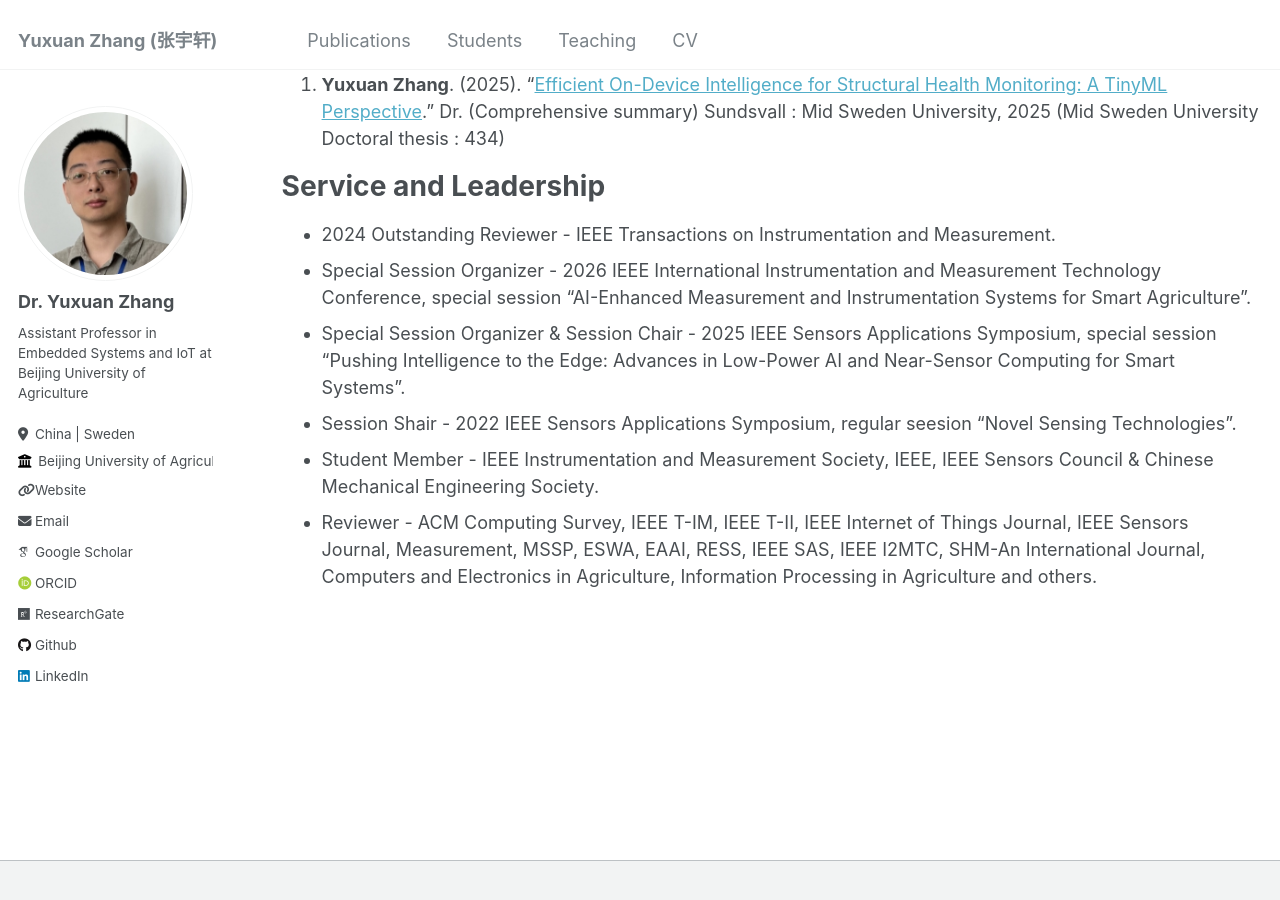
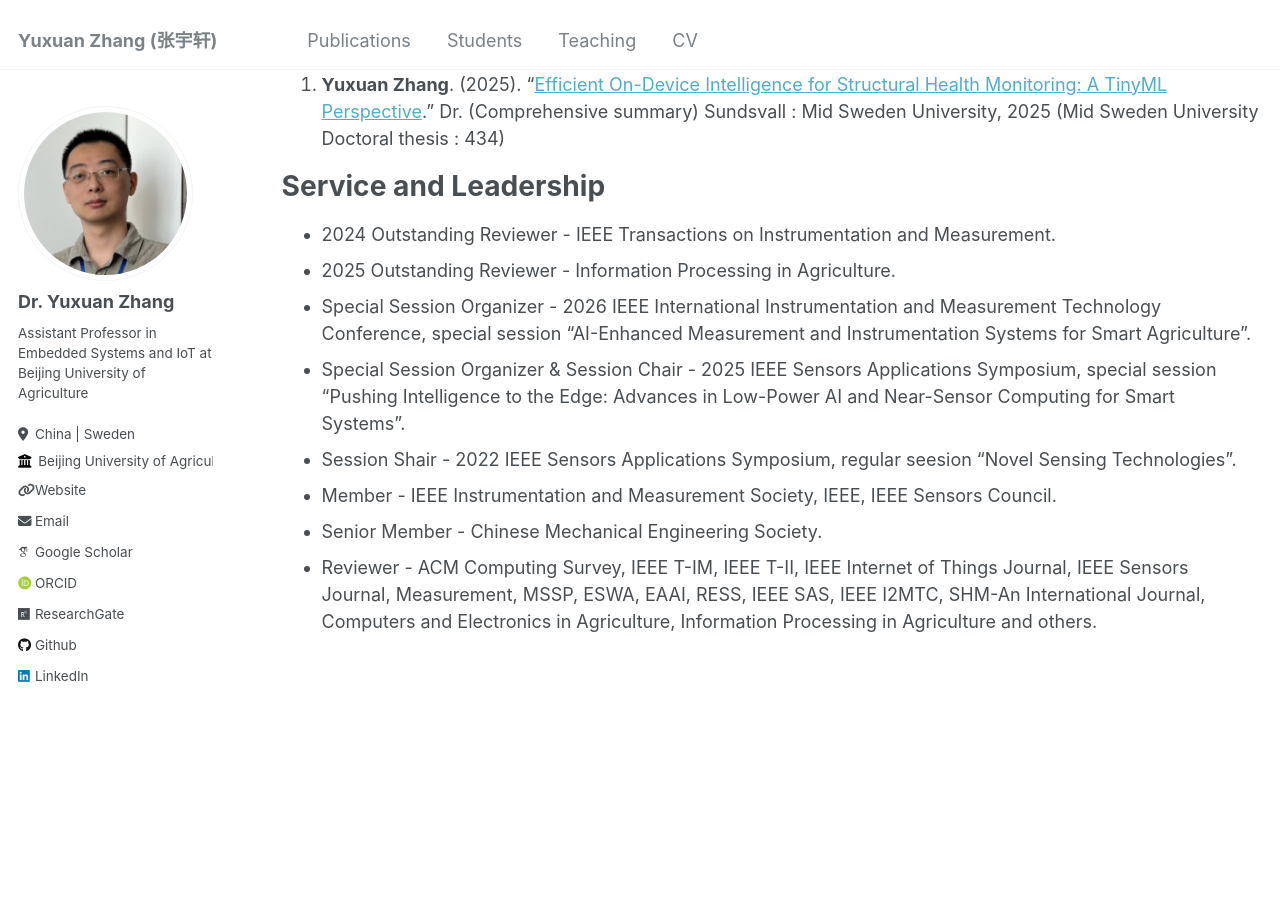
Before and after one commit to YuxuanZhang-96/YuxuanZhang-96.github.io, a Jekyll site: the page built from _pages/cv.md, in a window 1280 px wide and 900 px high, scrolled down 3918 px. Built offline with Jekyll 4.4.1, drawn with Linux system fonts in a browser that asks for light colours; some web fonts are replaced.

Commit message:
Update cv.md

```diff
--- a/_pages/cv.md
+++ b/_pages/cv.md
@@ -88,8 +88,10 @@ __Doctoral Thesis, Comprehensive Summaries__
 Service and Leadership
 ======
 * 2024 Outstanding Reviewer                 - IEEE Transactions on Instrumentation and Measurement.
+* 2025 Outstanding Reviewer                 - Information Processing in Agriculture.
 * Special Session Organizer                 - 2026 IEEE International Instrumentation and Measurement Technology Conference, special session "AI-Enhanced Measurement and Instrumentation Systems for Smart Agriculture".
 * Special Session Organizer & Session Chair - 2025 IEEE Sensors Applications Symposium, special session "Pushing Intelligence to the Edge: Advances in Low-Power AI and Near-Sensor Computing for Smart Systems".
 * Session Shair                             - 2022 IEEE Sensors Applications Symposium, regular seesion "Novel Sensing Technologies".
-* Student Member                            - IEEE Instrumentation and Measurement Society, IEEE, IEEE Sensors Council & Chinese Mechanical Engineering Society.
+* Member                                    - IEEE Instrumentation and Measurement Society, IEEE, IEEE Sensors Council.
+* Senior Member                             - Chinese Mechanical Engineering Society.
 * Reviewer                                  - ACM Computing Survey, IEEE T-IM, IEEE T-II, IEEE Internet of Things Journal, IEEE Sensors Journal, Measurement, MSSP, ESWA, EAAI, RESS, IEEE SAS, IEEE I2MTC, SHM-An International Journal, Computers and Electronics in Agriculture, Information Processing in Agriculture and others.
```
